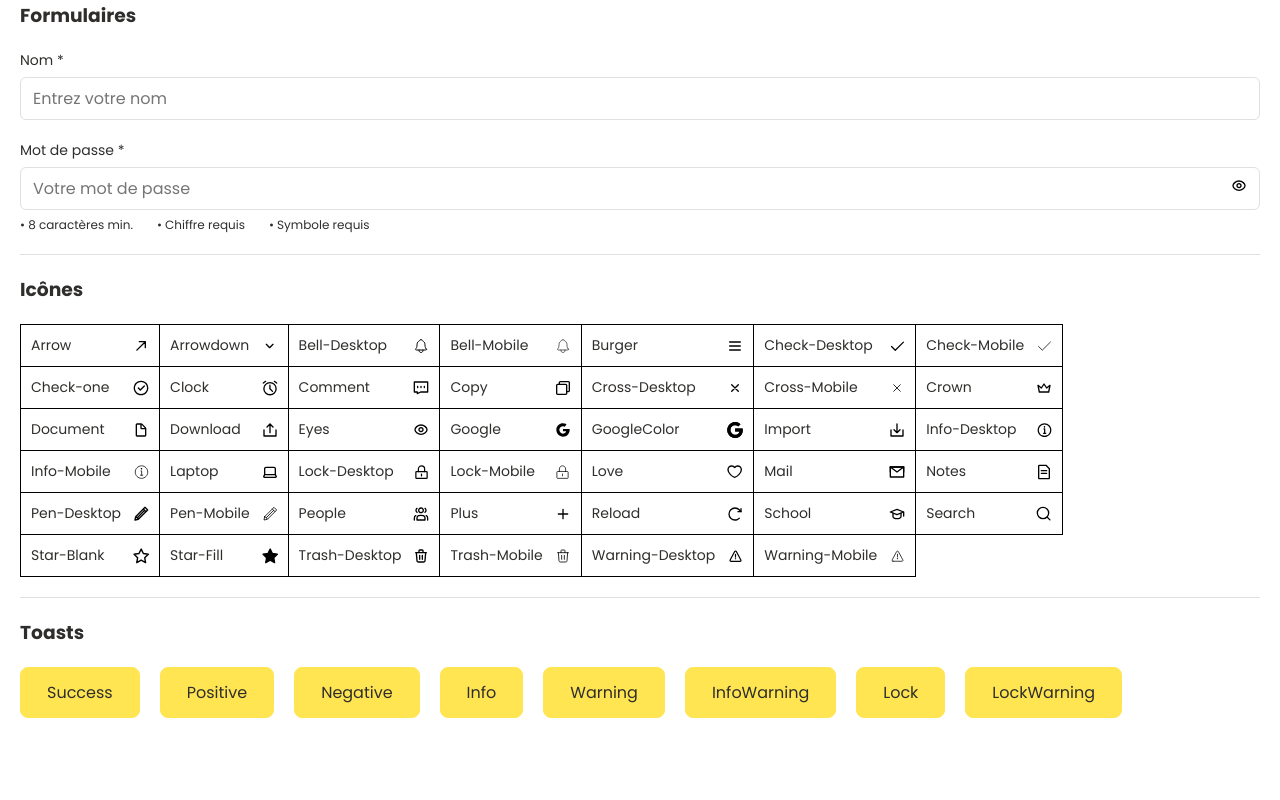
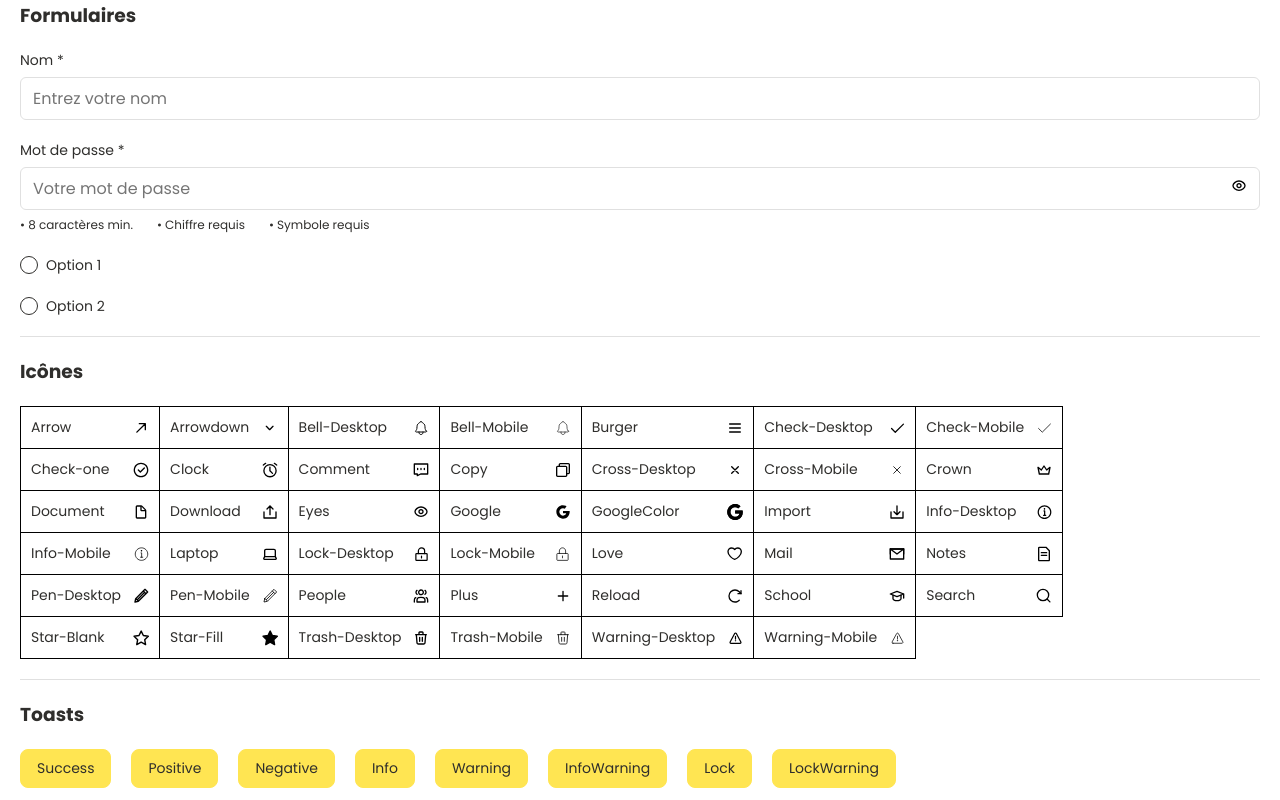
Before and after one commit to Karamelooo/ESGI-IZZZI, a Vue app in the folder front/: page /ui-kit in a window 1280 px wide. Shown: the part 663-1463 px from the top of the page. Before the commit the page ends 1393 px from the top, so only its background shows below. Built offline with nearby package versions, Linux system fonts and the light colour scheme.

Commit message:
feat: add radio component in UI kit

```diff
--- /dev/null
+++ b/front/src/components/Radio.vue
@@ -0,0 +1,108 @@
+<script lang="ts" setup>
+import { defineProps, defineEmits } from 'vue';
+
+const props = withDefaults(
+  defineProps<{
+    modelValue: boolean;
+    disabled?: boolean;
+    icon?: string;
+    color?: string;
+    label?: string;
+    labelPosition?: string;
+  }>(),
+  {
+    disabled: false,
+    color: 'var(--gray-100)',
+    labelPosition: 'right',
+  }
+);
+
+const emit = defineEmits<{
+  (e: 'update:modelValue', value: boolean): void;
+}>();
+
+function toggle() {
+  if (!props.disabled) {
+    emit('update:modelValue', !props.modelValue);
+  }
+}
+</script>
+
+<template>
+  <div
+    class="radio-root"
+    :class="{ 'radio--checked': modelValue, 'radio--disabled': disabled }"
+    :style="{ cursor: disabled ? 'not-allowed' : 'pointer' }"
+    @click="toggle"
+    @keydown.space.prevent="toggle"
+    tabindex="0"
+    role="radio"
+    :aria-checked="modelValue"
+    :aria-disabled="disabled"
+  >
+    <span v-if="label && labelPosition === 'left'" class="radio-label">{{ label }}</span>
+
+    <div class="radio-inner">
+      <template v-if="modelValue">
+        <Icon v-if="icon" :name="icon" :color="color" class="radio-icon" />
+        <span
+          v-else
+          class="radio-dot"
+          :style="{
+            backgroundColor: color ?? 'var(--gray-100)',
+          }"
+        />
+      </template>
+    </div>
+
+    <span v-if="label && labelPosition === 'right'" class="radio-label">{{ label }}</span>
+  </div>
+</template>
+
+<style scoped>
+.radio-root {
+  display: flex;
+  align-items: center;
+  gap: 8px;
+  user-select: none;
+  outline: none;
+}
+
+.radio--checked {
+}
+
+.radio--disabled {
+  opacity: 0.6;
+  pointer-events: none;
+}
+
+.radio-inner {
+  display: flex;
+  align-items: center;
+  justify-content: center;
+  width: 18px;
+  height: 18px;
+  border: 1px solid var(--gray-100);
+  border-radius: 50%;
+  transition: border 0.2s ease-in-out;
+}
+
+.radio-dot {
+  display: block;
+  border-radius: 50%;
+  width: 8px;
+  height: 8px;
+}
+
+.radio-icon {
+  width: 12px;
+  height: 12px;
+}
+
+.radio-label {
+  position: relative;
+  top: 1px;
+  font-size: 14px;
+  user-select: none;
+}
+</style>
--- a/front/src/main.ts
+++ b/front/src/main.ts
@@ -8,6 +8,7 @@ import Button from './components/Button.vue';
 import Icon from './components/Icon.vue';
 import Input from './components/Input.vue';
 import Logo from './components/Logo.vue';
+import Radio from './components/Radio.vue';
 import SwitchPanels from './components/SwitchPanels.vue';
 import SwitchTabs from './components/SwitchTabs.vue';
 import ToastContainer from './components/ToastContainer.vue';
@@ -18,6 +19,7 @@ app.component('Button', Button);
 app.component('Icon', Icon);
 app.component('Input', Input);
 app.component('Logo', Logo);
+app.component('Radio', Radio);
 app.component('SwitchPanels', SwitchPanels);
 app.component('SwitchTabs', SwitchTabs);
 app.component('ToastContainer', ToastContainer);
--- a/front/src/views/UIKit.vue
+++ b/front/src/views/UIKit.vue
@@ -7,6 +7,8 @@ const toast = useToast();
 const activeTab = ref(0);
 const nameInput = ref('');
 const passwordInput = ref('');
+const radio1 = ref(false);
+const radio2 = ref(false);
 
 const filesIcons = import.meta.glob('/src/assets/svg/icons/*.svg', { eager: true, as: 'url' }) as Record<
   string,
@@ -34,7 +36,7 @@ const iconRows = computed(() => chunk(iconNames.value, 7));
 
       <div class="row">
         <Logo />
-        <Logo size="small" alt="Texte alternatif" linkToHome="true" />
+        <Logo size="small" alt="Texte alternatif" :linkToHome="true" />
       </div>
     </div>
 
@@ -84,6 +86,9 @@ const iconRows = computed(() => chunk(iconNames.value, 7));
         :rules="[{ type: 'minLength', value: 8 }, { type: 'hasDigit' }, { type: 'hasSymbol' }]"
         :required="true"
       />
+
+      <Radio v-model="radio1" label="Option 1" />
+      <Radio v-model="radio2" icon="Check-Desktop" label="Option 2" />
     </div>
 
     <div class="component">
@@ -107,14 +112,14 @@ const iconRows = computed(() => chunk(iconNames.value, 7));
       <h3>Toasts</h3>
 
       <div class="row">
-        <Button @click="toast.success('Lorem ipsum.')">Success</Button>
-        <Button @click="toast.positive('Lorem', 'Lorem ipsum.')">Positive</Button>
-        <Button @click="toast.negative('Lorem', 'Lorem ipsum.')">Negative</Button>
-        <Button @click="toast.info('Lorem ipsum.')">Info</Button>
-        <Button @click="toast.warning('Lorem', undefined, undefined, 'Lorem ipsum.')">Warning</Button>
-        <Button @click="toast.infoWarning('Lorem ipsum.')">InfoWarning</Button>
-        <Button @click="toast.lock('Lorem ipsum.')">Lock</Button>
-        <Button @click="toast.lockWarning('Lorem ipsum.')">LockWarning</Button>
+        <Button size="small" @click="toast.success('Lorem ipsum.')">Success</Button>
+        <Button size="small" @click="toast.positive('Lorem', 'Lorem ipsum.')">Positive</Button>
+        <Button size="small" @click="toast.negative('Lorem', 'Lorem ipsum.')">Negative</Button>
+        <Button size="small" @click="toast.info('Lorem ipsum.')">Info</Button>
+        <Button size="small" @click="toast.warning('Lorem', undefined, undefined, 'Lorem ipsum.')">Warning</Button>
+        <Button size="small" @click="toast.infoWarning('Lorem ipsum.')">InfoWarning</Button>
+        <Button size="small" @click="toast.lock('Lorem ipsum.')">Lock</Button>
+        <Button size="small" @click="toast.lockWarning('Lorem ipsum.')">LockWarning</Button>
       </div>
     </div>
   </div>
```
